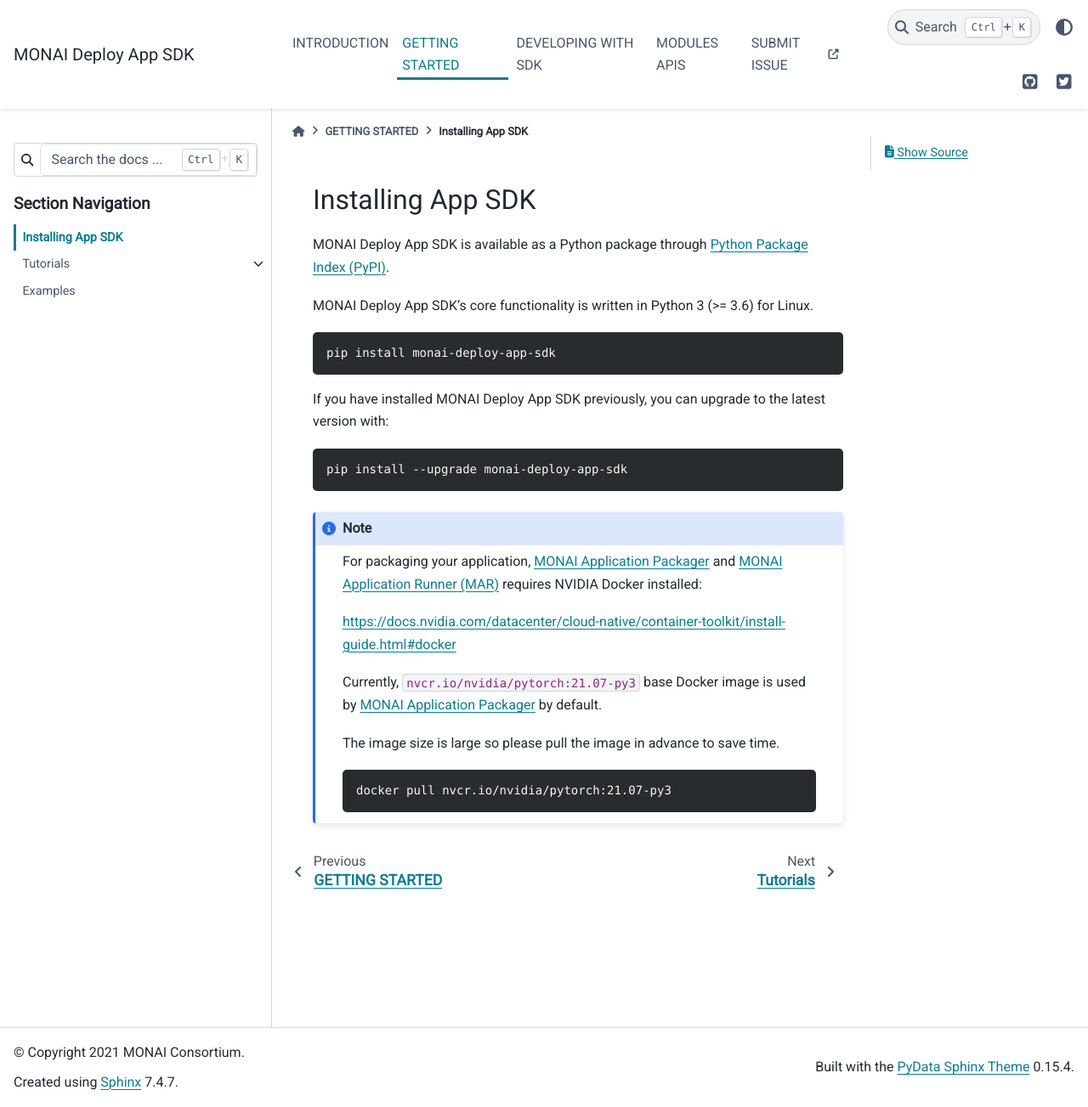
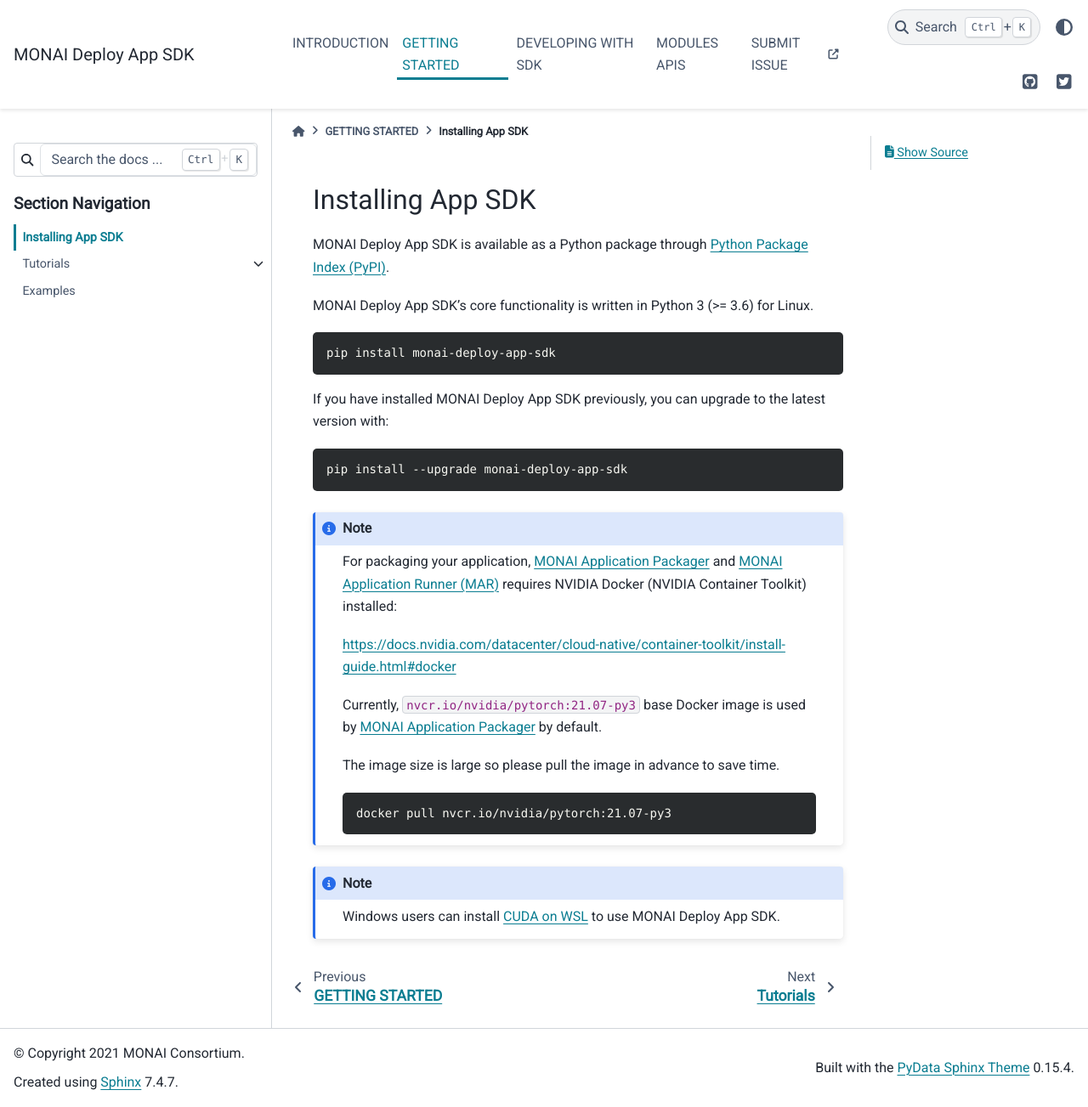
Before and after one commit to Project-MONAI/monai-deploy-app-sdk, a Sphinx documentation site: the page built from docs/source/getting_started/installing_app_sdk.md, in a window 1280 px wide and 1303 px high. Shown: the whole window at 85% size. Built offline with Sphinx 7.4.7 and the PyData theme 0.15.4, drawn with Linux system fonts in a browser that asks for light colours; some web fonts are replaced; pages that are not in the unit, such as notebooks, are missing from menus; the version number could not be read and is left out.

Commit message:
Update installation guide - CUDA on WSL
Signed-off-by: Gigon Bae <gbae@nvidia.com>

````diff
--- a/docs/source/getting_started/installing_app_sdk.md
+++ b/docs/source/getting_started/installing_app_sdk.md
@@ -15,7 +15,7 @@
 ```
 
 :::{note}
-For packaging your application, [MONAI Application Packager](/developing_with_sdk/packaging_app) and [MONAI Application Runner (MAR)](/developing_with_sdk/executing_packaged_app_locally) requires NVIDIA Docker installed:
+For packaging your application, [MONAI Application Packager](/developing_with_sdk/packaging_app) and [MONAI Application Runner (MAR)](/developing_with_sdk/executing_packaged_app_locally) requires NVIDIA Docker (NVIDIA Container Toolkit) installed:
 
 <https://docs.nvidia.com/datacenter/cloud-native/container-toolkit/install-guide.html#docker>
 
@@ -28,3 +28,7 @@
 ```
 
 :::
+
+:::{note}
+Windows users can install [CUDA on WSL](https://docs.nvidia.com/cuda/wsl-user-guide/index.html) to use MONAI Deploy App SDK.
+:::
````
